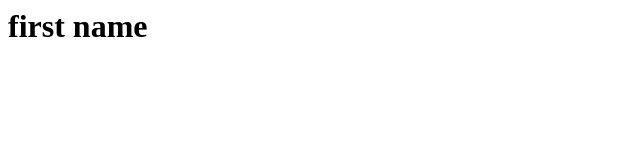
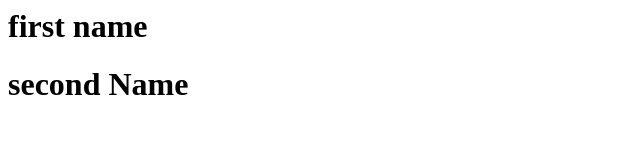
Before and after one commit to OMARELHADAD/Sprints-SWCM-Task, a plain HTML site: page index.html in a window 1280 px wide. Shown: the whole page, without its empty margins (0-640 px from the left). Drawn offline with Linux system fonts and the light colour scheme.

Commit message:
added Second Name

```diff
--- a/index.html
+++ b/index.html
@@ -1 +1,2 @@
 <h1>first name</h1>
+<h1>second Name</h1>
```
Also changed, not shown: myName.html (+1 -0 lines).
